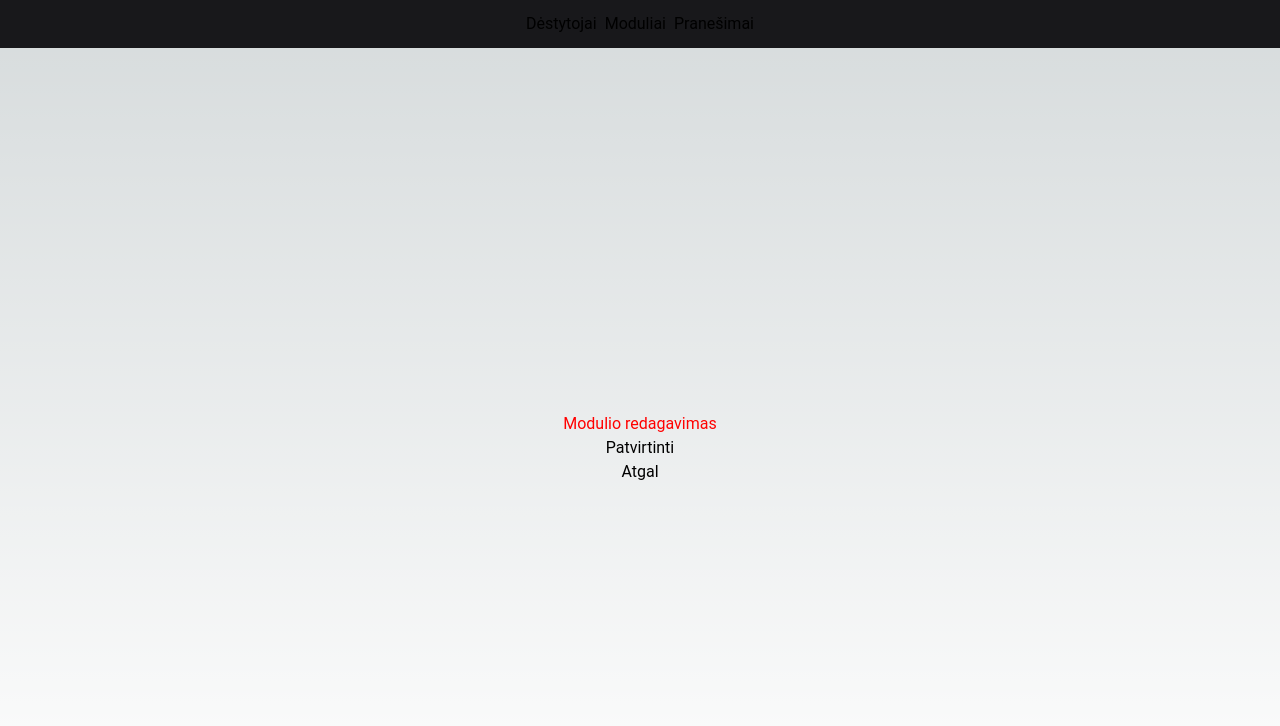
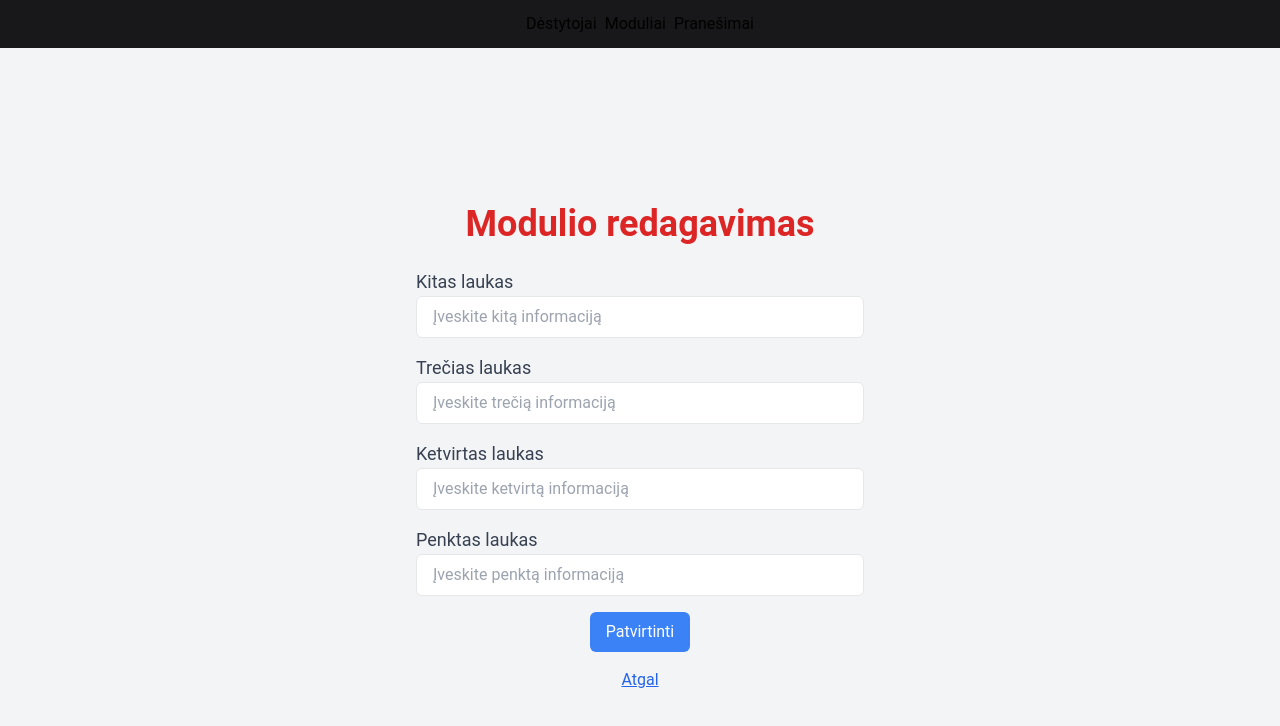
Before and after one commit to daugardas/isp, a Next.js app: page /moduliai/edit in a window 1280 px wide. Shown: the top 726 px of the page. Built offline with nearby package versions, Linux system fonts and the light colour scheme.

Commit message:
minor css and form changes

```diff
--- a/src/app/moduliai/add/page.tsx
+++ b/src/app/moduliai/add/page.tsx
@@ -10,21 +10,66 @@ export default function Home() {
     e.preventDefault();
     router.push('/moduliai');
   };
-//tailwindcss
+
   return (
-    <div className="flex flex-col items-center justify-center h-screen">
-      <form onSubmit={handleFormSubmit}>
-        <div>
-          <input type="text" style={{
-            color: 'red',
-          }} placeholder='Modulio pavadinimas'/>
-        </div>
-        <div className="flex items-center justify-center">
-        <button className="flex justify-center" type="submit"> Patvirtinti </button>
+    <div className="flex flex-col items-center justify-center h-screen bg-gray-100">
+      <form onSubmit={handleFormSubmit} className="mt-4">
+        <div className="mb-4">
+          <label className="block text-lg text-gray-700">Modulio pavadinimas</label>
+          <input
+            type="text"
+            className="w-64 py-2 px-4 border rounded-md focus:outline-none focus:ring focus:border-blue-300 text-gray-700"
+            placeholder="Įveskite pavadinimą"
+          />
         </div>
 
+        {/* Additional Input Fields */}
+        <div className="mb-4">
+          <label className="block text-lg text-gray-700">Kitas laukas</label>
+          <input
+            type="text"
+            className="w-64 py-2 px-4 border rounded-md focus:outline-none focus:ring focus:border-blue-300 text-gray-700"
+            placeholder="Įveskite kitą informaciją"
+          />
+        </div>
+
+        <div className="mb-4">
+          <label className="block text-lg text-gray-700">Trečias laukas</label>
+          <input
+            type="text"
+            className="w-64 py-2 px-4 border rounded-md focus:outline-none focus:ring focus:border-blue-300 text-gray-700"
+            placeholder="Įveskite trečią informaciją"
+          />
+        </div>
+
+        <div className="mb-4">
+          <label className="block text-lg text-gray-700">Ketvirtas laukas</label>
+          <input
+            type="text"
+            className="w-64 py-2 px-4 border rounded-md focus:outline-none focus:ring focus:border-blue-300 text-gray-700"
+            placeholder="Įveskite ketvirtą informaciją"
+          />
+        </div>
+
+
+        <div className="mb-4">
+          <label className="block text-lg text-gray-700">Penktas laukas</label>
+          <input
+            type="text"
+            className="w-64 py-2 px-4 border rounded-md focus:outline-none focus:ring focus:border-blue-300 text-gray-700"
+            placeholder="Įveskite penktą informaciją"
+          />
+        </div>
+
+        <div className="flex items-center justify-center">
+          <button
+            type="submit"
+            className="bg-blue-500 hover:bg-blue-600 text-white py-2 px-4 rounded-md">
+            Patvirtinti
+          </button>
+        </div>
       </form>
-      <Link href="/moduliai">Atgal</Link>
+      <Link href="/moduliai" className="mt-4 underline text-blue-500">Atgal</Link>
     </div>
   );
 }
--- a/src/app/moduliai/ai/page.tsx
+++ b/src/app/moduliai/ai/page.tsx
@@ -9,42 +9,40 @@ export default function Home() {
   const generateRandomOpinion = () => {
     setIsLoading(true);
     setTimeout(() => {
-      // Define an array of random opinions
       const opinions: string[] = [
         "Mano nuomone, modulis apie dirbtinį intelektą yra ypatingai įdomus ir svarbus. Jis pristato mokinius į pačius pagrindus ir suteikia aiškų supratimą apie tai, kaip dirbtinis intelektas veikia mūsų kasdienį gyvenimą. Tai lemia mūsų ateitį ir galimybes.",
-
         "Studijuoti modulį apie duomenų analizę ir vizualizaciją man suteikė įspūdį apie tai, kaip galima naudoti duomenis efektyviai. Gebėjimas surinkti, analizuoti ir pateikti duomenis yra nepaprastai svarbus šių laikų pasauliui, ir šis modulis puikiai tai atskleidžia.",
-
         "Modulis apie kibernetinį saugumą yra išties reikšmingas. Saugumas internete tampa vis svarbesnis, ir šis modulis mokinius įtraukia į svarbius saugumo aspektus, tokius kaip šifravimas ir tinklo saugumas.",
-
         "Man ypač įdomus yra modulis apie mašininį mokymą. Tai sritis, kurią aiškina labai įdomiu ir suprantamu būdu. Mašininio mokymo taikymo galimybės yra begalės, ir jas suprasti yra įkvepiantys.",
-
         "Web kūrimo modulis yra puikus pradžios taškas, norint kurti modernius ir atsakomus tinklalapius. Tai suteikia pagrindą, kad galėčiau kurti gražius ir interaktyvius tinklalapius, kas yra labai patenkinama."
       ];
 
-      // Get a random opinion from the array
       const randomIndex: number = Math.floor(Math.random() * opinions.length);
       const opinion: string = opinions[randomIndex];
 
-      // Update the state to display the random opinion
       setRandomOpinion(opinion);
       setIsLoading(false);
-    }, 1500); // Simulate loading for 1.5 seconds
+    }, 1500);
   };
 
-  useEffect(() => {
-    // Initially, set a default message
-    setRandomOpinion("Press 'Generuoti D.I. nuomonę' to get a random opinion.");
-  }, []);
+
 
   return (
-    <div className="flex flex-col items-center justify-center h-screen">
-      <h1 style={{ color: 'red' }}>Dirbtinio intelekto nuomonė</h1>
-      <button className="flex justify-center" onClick={generateRandomOpinion} disabled={isLoading}>
+    <div className="flex flex-col items-center justify-center h-screen bg-gray-100">
+      <img
+      src="https://logowik.com/content/uploads/images/openai-chat-gpt-5636.logowik.com.webp" //
+      alt="Chat Icon"
+      className="w-24 h-24 mb-4"/>
+      <h1 className="text-4xl font-semibold text-red-600 mb-6">Dirbtinio Intelekto Nuomonė</h1>
+      <button
+        className="bg-blue-500 hover:bg-blue-600 text-white py-2 px-4 rounded-md"
+        onClick={generateRandomOpinion}
+        disabled={isLoading}
+      >
         {isLoading ? 'Generuojama...' : 'Generuoti D.I. nuomonę'}
       </button>
-      {randomOpinion && !isLoading && <p>{randomOpinion}</p>}
-      <Link href="/moduliai">Atgal</Link>
+      {randomOpinion && !isLoading && <p className="mt-4 text-gray-800">{randomOpinion}</p>}
+      <Link href="/moduliai" className="mt-4 underline text-blue-600">Atgal</Link>
     </div>
   );
 }
--- a/src/app/moduliai/edit/page.tsx
+++ b/src/app/moduliai/edit/page.tsx
@@ -11,18 +11,56 @@ export default function Home() {
     router.push('/moduliai');
   };
 
-  return (
-    <div className="flex flex-col items-center justify-center h-screen">
-        <h1 style={{
-            color: 'red',
-          }}>Modulio redagavimas</h1>
-      <form onSubmit={handleFormSubmit}>
-        <div className="flex items-center justify-center">
-        <button className="flex justify-center" type="submit"> Patvirtinti </button>
-        </div>
+ return(<div className="flex flex-col items-center justify-center h-screen bg-gray-100">
+ <h1 className="text-4xl font-semibold text-red-600 mb-6">Modulio redagavimas</h1>
+ <form onSubmit={handleFormSubmit} className="w-full max-w-md mx-auto">
+   <div className="mb-4">
+     <label className="block text-lg text-gray-700">Kitas laukas</label>
+     <input
+       type="text"
+       className="w-full py-2 px-4 border rounded-md focus:outline-none focus:ring focus:border-blue-300 text-gray-700"
+       placeholder="Įveskite kitą informaciją"
+     />
+   </div>
 
-      </form>
-      <Link href="/moduliai">Atgal</Link>
-    </div>
-  );
+   <div className="mb-4">
+     <label className="block text-lg text-gray-700">Trečias laukas</label>
+     <input
+       type="text"
+       className="w-full py-2 px-4 border rounded-md focus:outline-none focus:ring focus:border-blue-300 text-gray-700"
+       placeholder="Įveskite trečią informaciją"
+     />
+   </div>
+
+   <div className="mb-4">
+     <label className="block text-lg text-gray-700">Ketvirtas laukas</label>
+     <input
+       type="text"
+       className="w-full py-2 px-4 border rounded-md focus:outline-none focus:ring focus:border-blue-300 text-gray-700"
+       placeholder="Įveskite ketvirtą informaciją"
+     />
+   </div>
+
+   <div className="mb-4">
+     <label className="block text-lg text-gray-700">Penktas laukas</label>
+     <input
+       type="text"
+       className="w-full py-2 px-4 border rounded-md focus:outline-none focus:ring focus:border-blue-300 text-gray-700"
+       placeholder="Įveskite penktą informaciją"
+     />
+   </div>
+   <div className="flex items-center justify-center">
+     <button
+       type="submit"
+       className="bg-blue-500 hover:bg-blue-600 text-white py-2 px-4 rounded-md"
+     >
+       Patvirtinti
+     </button>
+   </div>
+ </form>
+ <Link href="/moduliai" className="mt-4 underline text-blue-600">
+   Atgal
+ </Link>
+</div>);
+
 }
--- a/src/app/moduliai/feedback/page.tsx
+++ b/src/app/moduliai/feedback/page.tsx
@@ -1,5 +1,4 @@
 'use client'
-
 import { useRouter } from 'next/navigation';
 import Link from 'next/link';
 
@@ -12,17 +11,57 @@ export default function Home() {
   };
 
   return (
-    <div className="flex flex-col items-center justify-center h-screen">
-        <h1 style={{
-            color: 'red',
-          }}>Modulio atsiliepimai</h1>
-      <form onSubmit={handleFormSubmit}>
-        <div className="flex items-center justify-center">
-        <button className="flex justify-center" type="submit"> Patvirtinti </button>
+    <div className="flex flex-col items-center justify-center h-screen bg-gray-100">
+      <h1 className="text-4xl font-semibold text-red-600 mb-6">Modulio atsiliepimai</h1>
+      <form onSubmit={handleFormSubmit} className="w-full max-w-md mx-auto">
+        <div className="mb-4">
+          <label className="block text-lg text-gray-700">Jūsų vardas</label>
+          <input
+            type="text"
+            className="w-full py-2 px-4 border rounded-md focus:outline-none focus:ring focus:border-blue-300 text-gray-700"
+            placeholder="Įveskite savo vardą"
+          />
         </div>
 
+        <div className="mb-4">
+          <label className="block text-lg text-gray-700">El. pašto adresas</label>
+          <input
+            type="email"
+            className="w-full py-2 px-4 border rounded-md focus:outline-none focus:ring focus:border-blue-300 text-gray-700"
+            placeholder="Įveskite savo el. pašto adresą"
+          />
+        </div>
+
+        <div className="mb-4">
+          <label className="block text-lg text-gray-700">Atsiliepimo tema</label>
+          <input
+            type="text"
+            className="w-full py-2 px-4 border rounded-md focus:outline-none focus:ring focus:border-blue-300 text-gray-700"
+            placeholder="Įveskite atsiliepimo temą"
+          />
+        </div>
+
+        <div className="mb-4">
+          <label className="block text-lg text-gray-700">Jūsų atsiliepimas</label>
+          <textarea
+            className="w-full py-2 px-4 border rounded-md focus:outline-none focus:ring focus:border-blue-300 text-gray-700"
+            rows={4}
+            placeholder="Įveskite savo atsiliepimą"
+          />
+        </div>
+
+        <div className="flex items-center justify-center">
+          <button
+            type="submit"
+            className="bg-blue-500 hover:bg-blue-600 text-white py-2 px-4 rounded-md"
+          >
+            Patvirtinti
+          </button>
+        </div>
       </form>
-      <Link href="/moduliai">Atgal</Link>
+      <Link href="/moduliai" className="mt-4 underline text-blue-600">
+        Atgal
+      </Link>
     </div>
   );
 }
--- a/src/app/moduliai/remove/page.tsx
+++ b/src/app/moduliai/remove/page.tsx
@@ -2,27 +2,52 @@
 
 import { useRouter } from 'next/navigation';
 import Link from 'next/link';
+import { useState } from 'react';
 
 export default function Home() {
   const router = useRouter();
+  const [password, setPassword] = useState('');
+  const [error, setError] = useState('');
 
-  const handleFormSubmit = (e: React.FormEvent<HTMLFormElement>) => {
-    e.preventDefault();
-    router.push('/moduliai');
+  const handleDeleteModule = () => {
+    if (password.trim() === '') {
+      setError('Iveskite slaptažodį, kad užbaigtumėte ištrinimą.');
+    } else {
+      // Perform the delete module logic here
+      router.push('/moduliai');
+    }
   };
 
   return (
-    <div className="flex flex-col items-center justify-center h-screen">
-        <h1 style={{
-            color: 'red',
-          }}>Ar tikrai norite ištrinti modulį?</h1>
-      <form onSubmit={handleFormSubmit}>
+    <div className="flex flex-col items-center justify-center h-screen bg-gray-100">
+      <h1 className="text-red-600 text-2xl mb-4">Ar tikrai norite ištrinti modulį?</h1>
+      <div className="w-full max-w-md mx-auto p-4 rounded-lg bg-white">
+        <p className="text-gray-700 text-lg mb-4">
+          Įveskite savo slaptažodį norėdami patvirtinti trinimą.
+        </p>
+        <input
+          type="password"
+          className="w-full py-2 px-4 border rounded-md focus:outline-none focus:ring focus:border-blue-300 mb-4 text-gray-700"
+          placeholder="Jūsų slaptažodis"
+          value={password}
+          onChange={(e) => {
+            setPassword(e.target.value);
+            setError('');
+          }}
+        />
+        {error && <p className="text-red-500 text-sm mb-4">{error}</p>}
         <div className="flex items-center justify-center">
-        <button className="flex justify-center" type="submit"> Patvirtinti </button>
+          <button
+            onClick={handleDeleteModule}
+            className="bg-red-500 hover:bg-red-600 text-white py-2 px-4 rounded-md"
+          >
+            Patvirtinti trinimą
+          </button>
         </div>
-
-      </form>
-      <Link href="/moduliai">Atšaukti</Link>
+      </div>
+      <Link href="/moduliai" className="mt-4 underline text-blue-600">
+        Atšaukti
+      </Link>
     </div>
   );
 }
```
